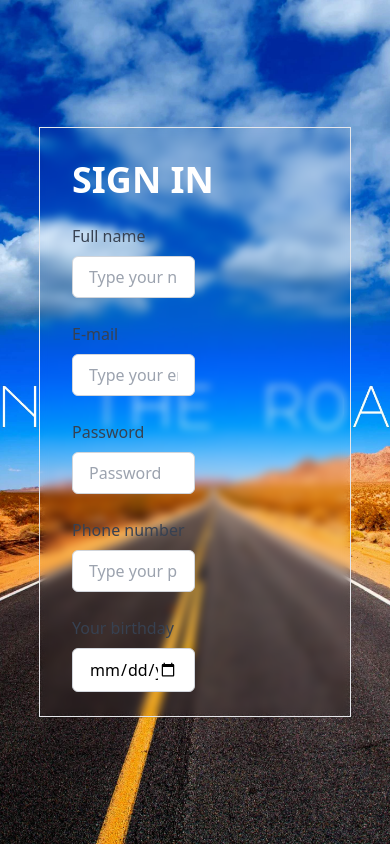
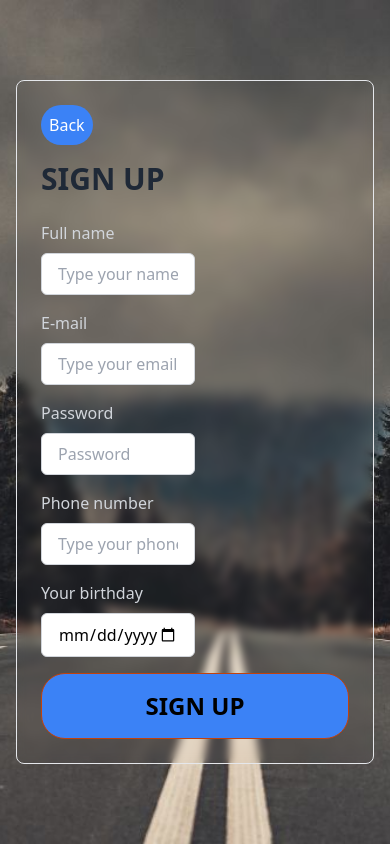
Before and after one commit to pouryaZeidi/Rent-Car-application, a Next.js app: page /signup in a window 390 px wide. Built offline with nearby package versions, Linux system fonts and the light colour scheme.

Commit message:
responsive website and fix the sign up and sign in

```diff
--- a/src/components/signincomponents/InputComponent.tsx
+++ b/src/components/signincomponents/InputComponent.tsx
@@ -6,7 +6,7 @@ import React from 'react';
 const InputComponent = ({ label, placeholder,type }:InputComponentProps) => {
   return (
     <div className="flex flex-col">
-      <label className="mb-2 font-medium text-gray-700">{label}</label>
+      <label className="mb-2 font-medium text-gray-300">{label}</label>
       <input
         className="border border-gray-300 rounded-md px-4 py-2 focus:outline-none focus:ring-2 w-[50%] focus:ring-blue-500"
         placeholder={placeholder}
--- a/src/pages/signin.tsx
+++ b/src/pages/signin.tsx
@@ -1,27 +1,61 @@
 /* eslint-disable @typescript-eslint/no-unused-vars */
 import InputComponent from '@/components/signincomponents/InputComponent';
+import Link from 'next/link';
 import React from 'react';
+import { useRouter } from 'next/router'; // Import useRouter
 
 const SignIn = () => {
+  const router = useRouter(); // Initialize useRouter
+
+  // Function to handle navigation to the previous page
+  const handleBackClick = () => {
+    router.back(); // Navigate back to the previous page
+  };
+
   return (
     <div
-      className="w-full h-[100vh] flex justify-center items-center"
+      className="w-full h-screen flex flex-col justify-center items-center px-4"
       style={{
-        backgroundImage: "url('/Road.jpg')",
+        backgroundImage: "url('/Road1.jpg')",
         backgroundSize: 'cover',
         backgroundPosition: 'center',
       }}
     >
-      <div className="w-[80%] h-[70vh] m-auto backdrop-blur-sm border p-8">
-        <h1 className="font-bold text-4xl text-white mb-6">SIGN IN</h1>
+      <div className="w-full max-w-md p-6 backdrop-blur-sm border rounded-lg  bg-opacity-80 shadow-lg">
+        {/* Back Button */}
+        <button
+          onClick={handleBackClick}
+          className="mb-4 p-2 bg-gray-800 text-white rounded-2xl hover:bg-gray-700"
+        >
+          Back
+        </button>
 
-            <div className="grid grid-cols-1 md:grid-cols-2 gap-6">
-          <InputComponent label={'E-mail'} placeholder={'Type your email'} type={'email'} value={''} onChange={function (e: React.ChangeEvent<HTMLInputElement>): void {
-                      throw new Error('Function not implemented.');
-                  } } />
-          <InputComponent label={'Password'} placeholder={'Password'} type={'password'} value={''} onChange={function (e: React.ChangeEvent<HTMLInputElement>): void {
-                      throw new Error('Function not implemented.');
-                  } } />
+        <h1 className="font-bold text-3xl md:text-4xl text-gray-800 mb-6">SIGN IN</h1>
+
+        <div className="space-y-4">
+          <InputComponent
+            label={'E-mail'}
+            placeholder={'Type your email'}
+            type={'email'}
+            value={''}
+            onChange={(e: React.ChangeEvent<HTMLInputElement>) => {}}
+          />
+          <InputComponent
+            label={'Password'}
+            placeholder={'Password'}
+            type={'password'}
+            value={''}
+            onChange={(e: React.ChangeEvent<HTMLInputElement>) => {}}
+          />
+        </div>
+
+        <div className='flex flex-col items-center mt-8 space-y-4'>
+          <button className='w-full border bg-blue-500 p-4 text-xl rounded-3xl font-semibold hover:bg-orange-500 border-orange-700'>
+            LOGIN
+          </button>
+          <Link href={'/signup'} className='bg-white rounded-3xl p-3 text-blue-500'>
+            Create a new account (tap here)
+          </Link>
         </div>
       </div>
     </div>
--- a/src/pages/signup.tsx
+++ b/src/pages/signup.tsx
@@ -1,41 +1,80 @@
 /* eslint-disable @typescript-eslint/no-unused-vars */
 import InputComponent from '@/components/signincomponents/InputComponent';
 import React from 'react';
+import { useRouter } from 'next/router'; // Import useRouter
 
-const signup = () => {
+const Signup = () => {
+  const router = useRouter(); // Initialize useRouter
+
+  // Function to handle navigation to the previous page
+  const handleBackClick = () => {
+    router.back(); // Navigate back to the previous page
+  };
+
   return (
     <div
-      className="w-full h-[100vh] flex justify-center items-center"
+      className="w-full h-screen flex flex-col justify-center items-center px-4"
       style={{
-        backgroundImage: "url('/Road.jpg')",
+        backgroundImage: "url('/Road1.jpg')",
         backgroundSize: 'cover',
         backgroundPosition: 'center',
       }}
     >
-      <div className="w-[80%] h-[70vh] m-auto backdrop-blur-sm border p-8">
-        <h1 className="font-bold text-4xl text-white mb-6">SIGN IN</h1>
+      {/* دیو اصلی که حالت بلور دارد */}
+      <div className="w-full max-w-md p-6 backdrop-blur-sm border rounded-lg  bg-opacity-80 h-auto max-h-[90vh] overflow-y-auto">
+        {/* دکمه بازگشت */}
+        <button
+          onClick={handleBackClick}
+          className="mb-4 p-2 bg-blue-500 text-white rounded-3xl hover:bg-gray-700"
+        >
+          Back
+        </button>
 
-        <div className="grid grid-cols-1 md:grid-cols-2 gap-6">
+        <h1 className="font-bold text-3xl md:text-4xl text-gray-800 mb-6">SIGN UP</h1>
 
-          <InputComponent label={'Full name'} placeholder={'Type your name'} type={'text'} value={''} onChange={function (e: React.ChangeEvent<HTMLInputElement>): void {
-                      throw new Error('Function not implemented.');
-                  } } />
-          <InputComponent label={'E-mail'} placeholder={'Type your email'} type={'email'} value={''} onChange={function (e: React.ChangeEvent<HTMLInputElement>): void {
-                      throw new Error('Function not implemented.');
-                  } } />
-          <InputComponent label={'Password'} placeholder={'Password'} type={'password'} value={''} onChange={function (e: React.ChangeEvent<HTMLInputElement>): void {
-                      throw new Error('Function not implemented.');
-                  } } />
-          <InputComponent label={'Phone number'} placeholder={'Type your phone number'} type={'tel'} value={''} onChange={function (e: React.ChangeEvent<HTMLInputElement>): void {
-                      throw new Error('Function not implemented.');
-                  } } />
-          <InputComponent label={'Your birthday'} placeholder={'Type your birthday'} type={'date'} value={''} onChange={function (e: React.ChangeEvent<HTMLInputElement>): void {
-                      throw new Error('Function not implemented.');
-                  } } />
+        <div className="space-y-4">
+          <InputComponent
+            label={'Full name'}
+            placeholder={'Type your name'}
+            type={'text'}
+            value={''}
+            onChange={() => {}}
+          />
+          <InputComponent
+            label={'E-mail'}
+            placeholder={'Type your email'}
+            type={'email'}
+            value={''}
+            onChange={() => {}}
+          />
+          <InputComponent
+            label={'Password'}
+            placeholder={'Password'}
+            type={'password'}
+            value={''}
+            onChange={() => {}}
+          />
+          <InputComponent
+            label={'Phone number'}
+            placeholder={'Type your phone number'}
+            type={'tel'}
+            value={''}
+            onChange={() => {}}
+          />
+          <InputComponent
+            label={'Your birthday'}
+            placeholder={'Type your birthday'}
+            type={'date'}
+            value={''}
+            onChange={() => {}}
+          />
+          <button className='w-full border bg-blue-500 p-4 text-2xl rounded-3xl hover:text-blue-500 hover:bg-orange-500 border-orange-700 font-bold'>
+            SIGN UP
+          </button>
         </div>
       </div>
     </div>
   );
 };
 
-export default signup;
+export default Signup;
```
Also changed, not shown: public/Road1.jpg (added).
